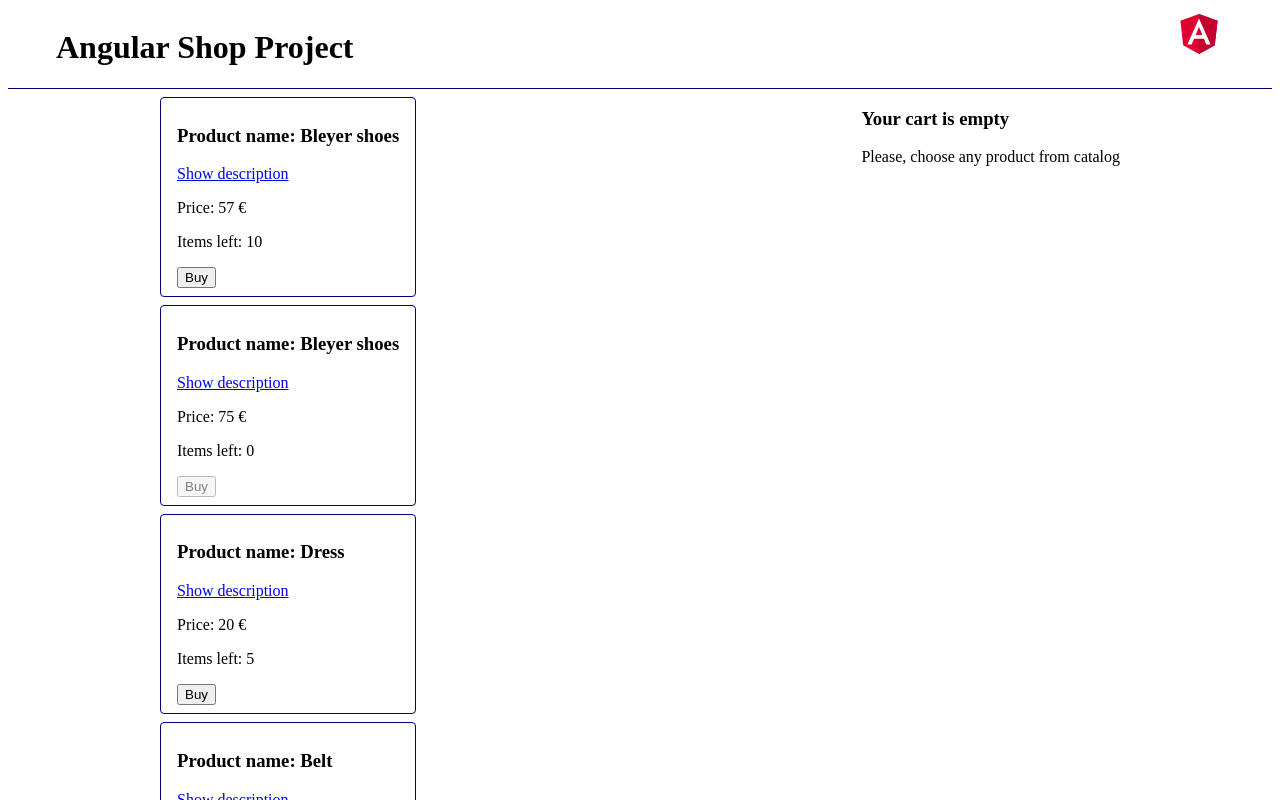
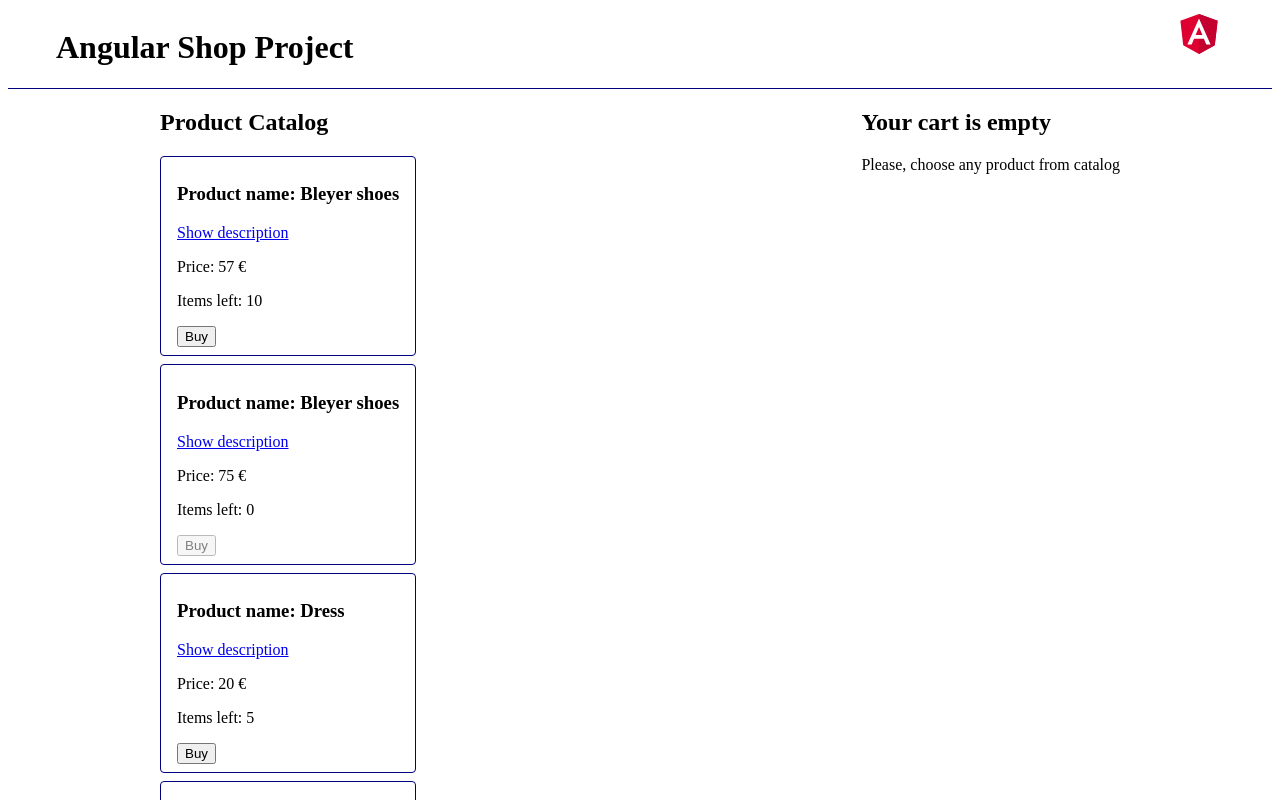
Before and after one commit to ALebed/Angular5_app, an Angular app: page / in a window 1280 px wide. Shown: the top 800 px of the page. Built offline with nearby package versions, Linux system fonts and the light colour scheme.

Commit message:
Task2 - Components - Use content projection to display Catalog Title element.

```diff
--- a/src/app/app.component.html
+++ b/src/app/app.component.html
@@ -4,7 +4,9 @@
 </header>
 <main class="container">
   <section class="row">
-    <app-product-list></app-product-list>
+    <app-product-list>
+        <h2 #catalogTitle></h2>
+    </app-product-list>
     <app-cart></app-cart>
   </section>
 </main>
--- a/src/app/cart/list/cart.component.html
+++ b/src/app/cart/list/cart.component.html
@@ -1,6 +1,6 @@
 <div *ngIf="cart.length > 0; then thenBlock else elseBlock"></div>
 <ng-template #thenBlock>
-  <h3>Products in your Cart <span>({{cart.length}} items)</span>:</h3>
+  <h2>Products in your Cart <span>({{cart.length}} items)</span>:</h2>
   <ul class="list">
     <app-cart-item
             *ngFor="let item of cart"
@@ -10,6 +10,6 @@
   </ul>
 </ng-template>
 <ng-template #elseBlock>
-  <h3>Your cart is empty</h3>
+  <h2>Your cart is empty</h2>
   <p>Please, choose any product from catalog</p>
 </ng-template>
--- a/src/app/products/list/list.component.html
+++ b/src/app/products/list/list.component.html
@@ -1,3 +1,4 @@
+<ng-content></ng-content>
 <ul class="list">
   <app-product
           *ngFor="let product of productList"
--- a/src/app/products/list/list.component.ts
+++ b/src/app/products/list/list.component.ts
@@ -1,4 +1,4 @@
-import {Component, OnInit} from '@angular/core';
+import {AfterContentInit, Component, ContentChild, ElementRef, OnInit} from '@angular/core';
 
 import {Product} from '../product.model';
 
@@ -11,8 +11,11 @@ import {CommunicatorService} from '../../communicator.service';
     styleUrls: ['./list.component.css']
 })
 
-export class ListComponent implements OnInit {
+export class ListComponent implements OnInit, AfterContentInit {
     productList: Array<Product>;
+
+    @ContentChild('catalogTitle')
+    catalogTitle: ElementRef;
 
     constructor(private listService: ListService,
                 private communicatorService: CommunicatorService) {
@@ -20,6 +23,10 @@ export class ListComponent implements OnInit {
 
     ngOnInit() {
         this.productList = this.listService.getProducts();
+    }
+
+    ngAfterContentInit() {
+        this.catalogTitle.nativeElement.innerText = 'Product Catalog';
     }
 
     onBuy(product: Product): void {
```
Also changed, not shown: 1 other file (tests, documents, lock files or other folders).
